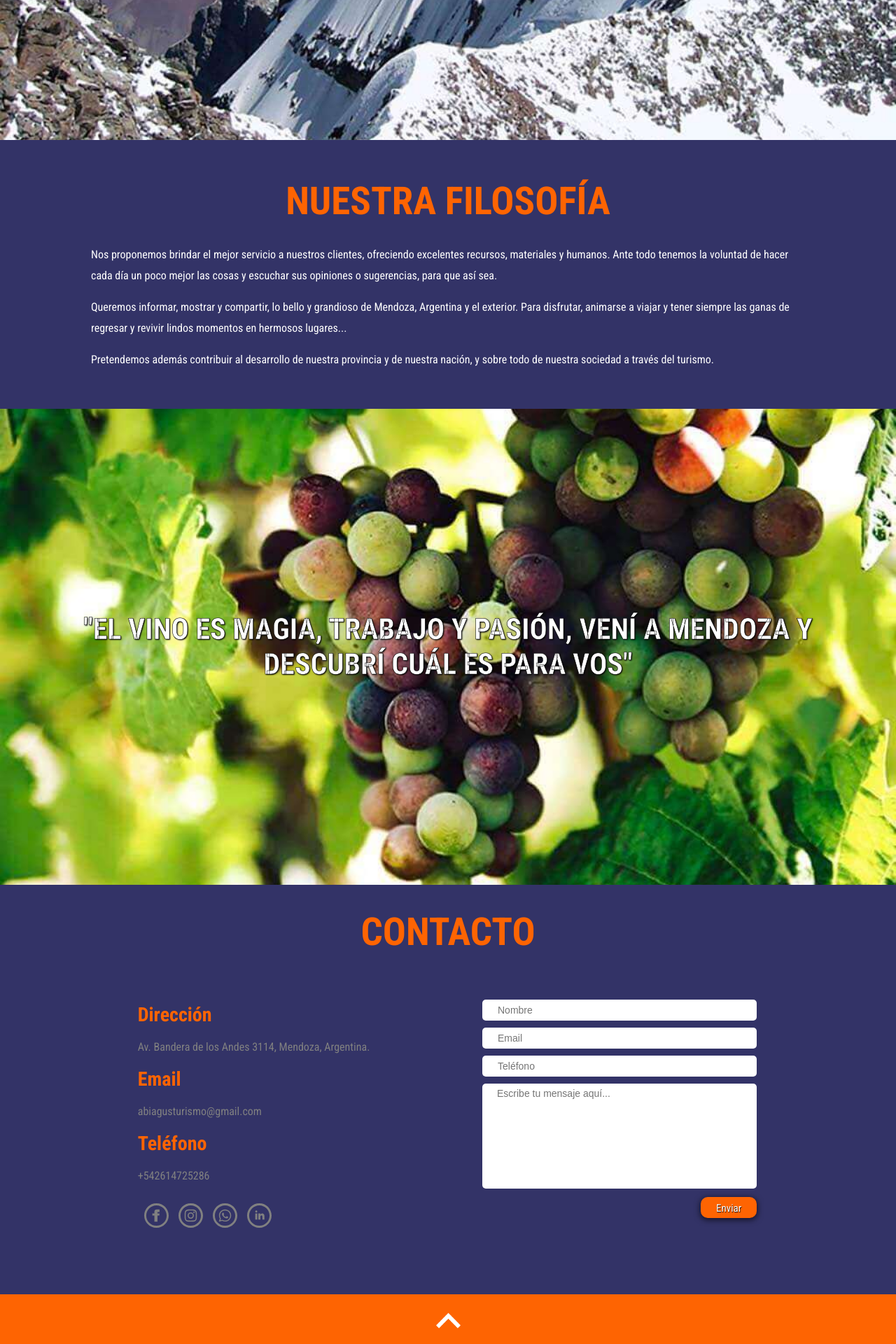
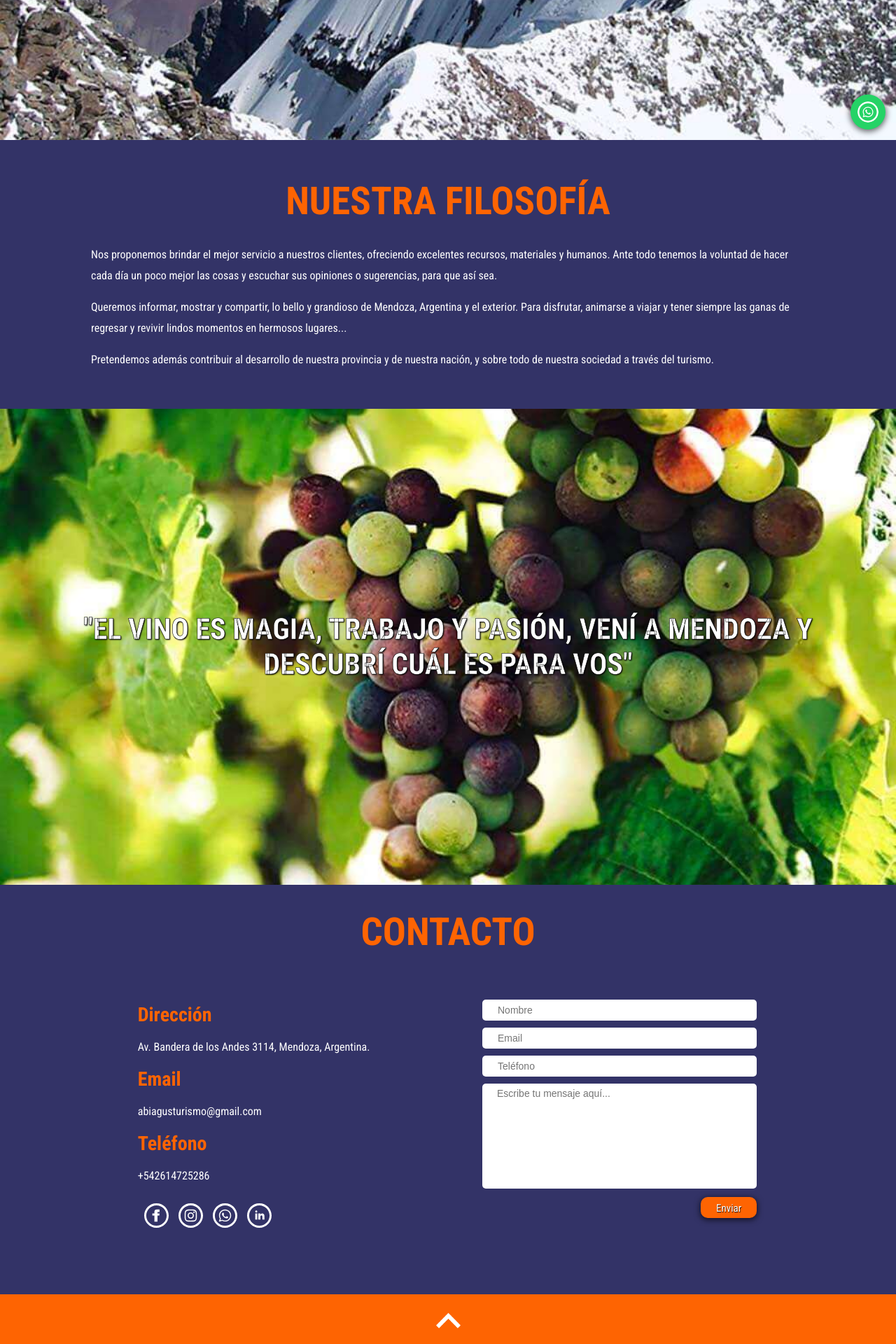
Before and after one commit to francocarballar/abiagusturismo, a Next.js app: page / in a window 1280 px wide. Shown: the part 600-2520 px from the top of the page at 70% size. Built offline with nearby package versions, Linux system fonts and the light colour scheme.

Commit message:
Agregué el botón de WhatsApp al sitio web

```diff
--- a/pages/_app.js
+++ b/pages/_app.js
@@ -1,9 +1,10 @@
 import React from 'react'
+import Head from 'next/head'
 import '../styles/globals.css'
 import '../styles/DarkMode.css'
 import { Header } from '../src/components/Header'
 import { Footer } from '../src/components/Footer'
-import Head from 'next/head'
+import { ButtonWhatsApp } from '../src/components/ButtonWhatsApp'
 
 function MyApp ({ Component, pageProps }) {
   return (
@@ -27,6 +28,7 @@ function MyApp ({ Component, pageProps }) {
       </Head>
       <Header />
       <Component {...pageProps} />
+      <ButtonWhatsApp />
       <Footer />
     </>
   )
--- a/pages/contacto.js
+++ b/pages/contacto.js
@@ -5,6 +5,7 @@ import { Contacto } from '/src/components/Contacto/index.jsx'
 import { MapaContacto } from '/src/components/MapaContacto'
 
 export default function Servicios () {
+  const color = 'var(--contact-text-color)'
   return (
     <>
       <Head>
@@ -21,6 +22,8 @@ export default function Servicios () {
           h2Display='none'
           sectionBackground='var(--tertiary-color)'
           orderContainer__informacionContacto='2'
+          textColor={color}
+          svgColor={color}
         />
       </main>
     </>
--- /dev/null
+++ b/src/components/ButtonWhatsApp/ButtonWhatsApp.module.css
@@ -0,0 +1,34 @@
+.button_whatsapp {
+  display: flex;
+  justify-content: center;
+  align-items: center;
+  padding: 10px;
+  position: fixed;
+  right: 15px;
+  bottom: 15px;
+  width: auto;
+  height: auto;
+  border-radius: 50%;
+  font-size: var(--font-size__mobile);
+  background-color: var(--button-whatsapp);
+  box-shadow: 0rem 0.2rem 0.8rem 0.1rem rgb(0 0 0 / 60%);
+  cursor: pointer;
+  text-decoration: none;
+  cursor: url(/media/icon/pointer.png), auto;
+}
+
+.button_whatsapp:hover {
+  background-color: #21ad55;
+  box-shadow: none;
+}
+
+.button_whatsapp:active {
+  transform: scale(0.9);
+}
+
+.button_whatsapp svg {
+  width: 30px;
+  height: 30px;
+  border-radius: 50%;
+  fill: white;
+}
--- a/src/components/ButtonWhatsApp/index.jsx
+++ b/src/components/ButtonWhatsApp/index.jsx
@@ -1,12 +1,12 @@
 import React from 'react'
-import './ButtonWhatsApp.css'
+import styles from './ButtonWhatsApp.module.css'
 
 function ButtonWhatsApp () {
   return (
     <a
       href='https://api.whatsapp.com/send?phone=+5492614725286&text=Hola!%20Quería%20reservar%20una%20excursión!" target="_blank" data-content="https://api.whatsapp.com/send?phone=+5492614725286&text=Hola!%20Quería%20hacerte%20una%20consulta!'
       target='_blank'
-      className='button-whatsapp'
+      className={styles.button_whatsapp}
     >
       <svg
         xmlns='http://www.w3.org/2000/svg'
--- a/src/components/Contacto/index.jsx
+++ b/src/components/Contacto/index.jsx
@@ -14,7 +14,6 @@ function Contacto (props) {
   const h2 = {
     display: props.h2Display
   }
-  let color = 'var(--contact-text-color)'
   return (
     <React.Fragment>
       <section className={styles.section__contacto} style={sectionContacto}>
@@ -23,8 +22,8 @@ function Contacto (props) {
         </div>
         <div className={styles.div__contacto}>
           <div className={styles.div__container_contacto} style={divContacto}>
-            <InformacionContacto textColor={color} />
-            <RedesSocialesContacto svgColor={color} />
+            <InformacionContacto textColor={props.textColor} />
+            <RedesSocialesContacto svgColor={props.svgColor} />
           </div>
           <FormularioContacto />
         </div>
```
Also changed, not shown: src/components/ButtonWhatsApp/ButtonWhatsApp.css (deleted, +0 -34 lines).
